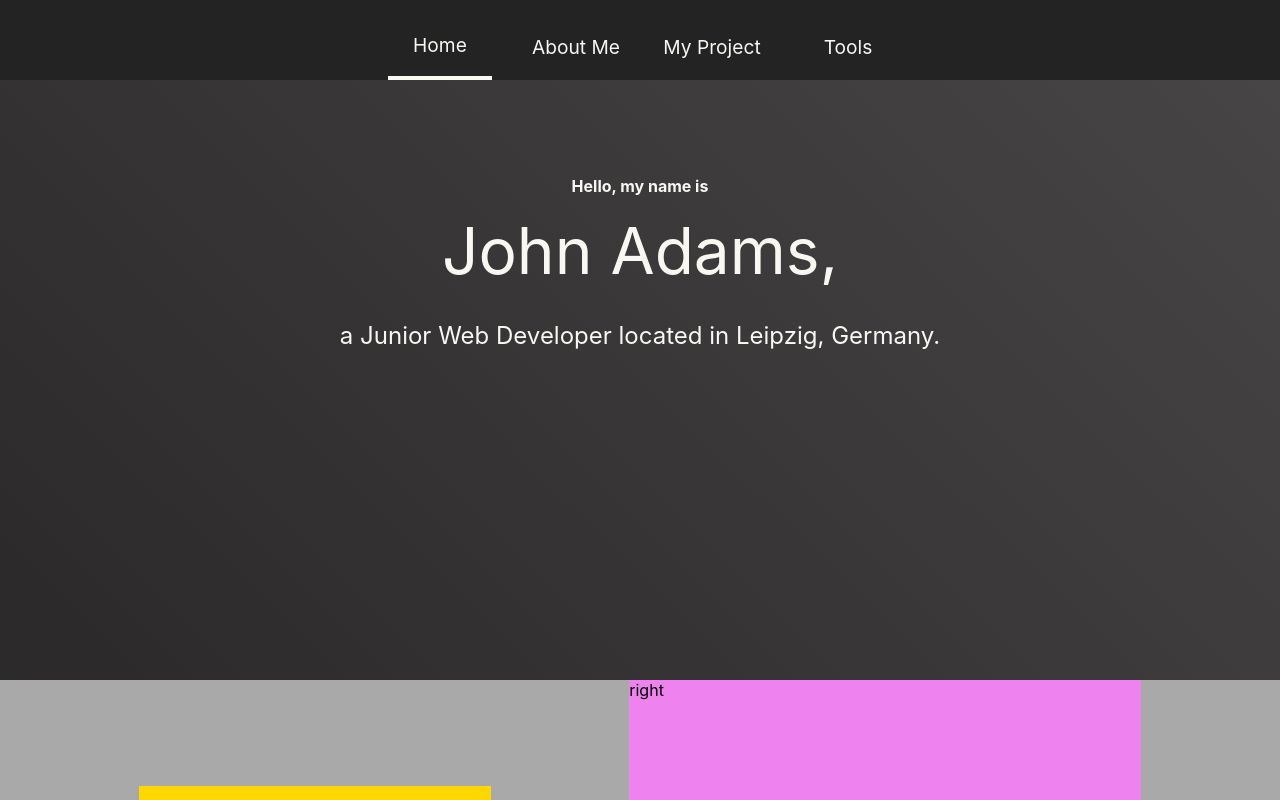
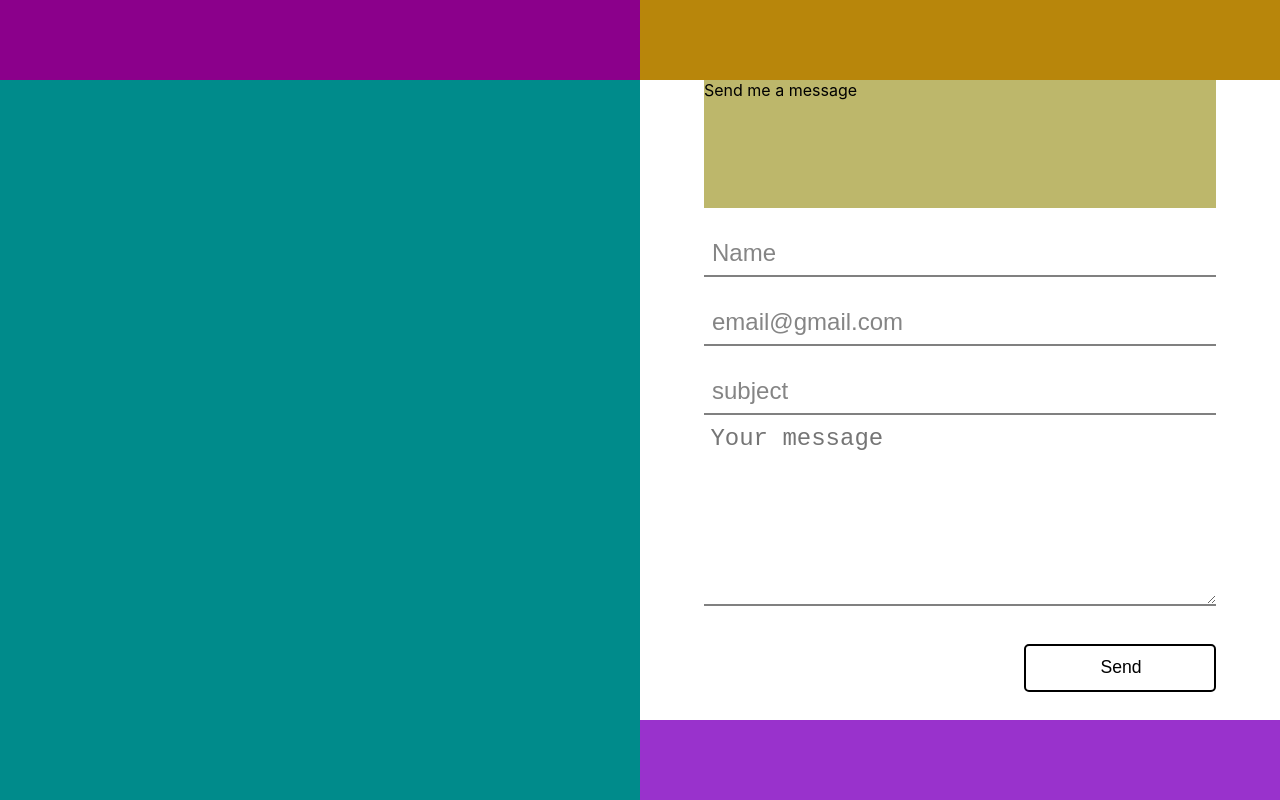
Before and after one commit to johnxadams/portfolio-v3, a React (Create React App) app: page / in a window 1280 px wide. Shown: the top 800 px of the page. Built offline with nearby package versions, Linux system fonts and the light colour scheme; a web font is replaced by a local one.

Commit message:
contact fomular and emailjs

```diff
--- a/package.json
+++ b/package.json
@@ -3,6 +3,7 @@
   "version": "0.1.0",
   "private": true,
   "dependencies": {
+    "@emailjs/browser": "^3.6.2",
     "@testing-library/jest-dom": "^5.16.4",
     "@testing-library/react": "^13.3.0",
     "@testing-library/user-event": "^13.5.0",
--- /dev/null
+++ b/src/components/Layout/ContactPage/ContactPage.jsx
@@ -0,0 +1,57 @@
+import {useRef} from 'react';
+import emailjs from '@emailjs/browser';
+
+
+const serviceID = 'service_nlooqos';
+const templateID = 'template_qss9x3c';
+const publicKey = 'uihv82IHWFWnCPMMm'
+
+export default function Contactpage() {
+    const form = useRef();
+
+    const sendEmail = (e) => {
+    e.preventDefault();
+
+    emailjs.sendForm(`${serviceID}`, `${templateID}`, form.current, `${publicKey}`)
+    .then((result) => {
+      console.log(result.text);
+    }, (error) => {
+      console.log(error.text);
+    });
+    e.target.reset()
+    }
+
+      return (
+        <>
+          <section className="contact-main">
+            <div className="contact-main-left">
+              <div className="contact-left-head"></div>
+            </div>
+            <div className="contact-main-right">
+              <div className="contact-right-head"></div>
+              <div className="contact-right-main">
+                <div className="text-me-message">Send me a message</div>
+                <form ref={form} onSubmit={sendEmail}>
+                  <div className="contact-me-user-name">
+                    <input type="text" placeholder="Name" name="user_name" />
+                  </div>
+                  <div className="contact-me-user-email">
+                    <input type="text" placeholder="email@gmail.com" name="user_email" />
+                  </div>
+                  <div className="contact-me-subject">
+                    <input type="text" placeholder="subject" name="subject"/>
+                  </div>
+                  <div className="contact-me-user-msg">
+                    <textarea type="text" placeholder="Your message" name="message"/>
+                  </div>
+                  <div className="contact-me-submit-space">
+                    <input type="submit" value="Send" />
+                  </div>
+                </form>
+              </div>
+              <div className="contact-right-bottom"></div>
+            </div>
+          </section>
+        </>
+      );
+    }
--- a/src/components/Layout/layout.jsx
+++ b/src/components/Layout/layout.jsx
@@ -11,11 +11,15 @@ import Tools from "./Tools/Tools";
 //data
 import { worksArr } from "../../data";
 import Footer from "./Footer/Footer";
+import Contactpage from "./ContactPage/ContactPage";
 
 export const Layout = () => {
   return (
     <>
-      <section>
+    <section>
+        <Contactpage />
+      </section>
+      {/* <section>
         <NavBar />
       </section>
       <section id={"/"} className="landing-page">
@@ -42,7 +46,7 @@ export const Layout = () => {
       </section>
       <section className="footer-page" >
         <Footer/>
-      </section>
+      </section> */}
     </>
   );
 };
--- a/src/scss/layout/__layout-dir.scss
+++ b/src/scss/layout/__layout-dir.scss
@@ -1,3 +1,4 @@
+@import "./contactpage";
 @import "./navbar";
 @import "./landingpage";
 @import "./about-me";
--- /dev/null
+++ b/src/scss/layout/_contactpage.scss
@@ -0,0 +1,118 @@
+.contact-main {
+    width: 100%;
+    height: 100vh;
+    // background: grey;
+    @include flex-justify-align-dir(flex-start, flex-start, row);
+    .contact-main-left {
+      width: 50%;
+      height: 100%;
+      background: darkcyan;
+      .contact-left-head {
+        width: 100%;
+        height: 5rem;
+        background: darkmagenta;
+      }
+    }
+    .contact-main-right {
+      width: 50%;
+      height: 100%;
+      // background: darkolivegreen;
+      @include flex-justify-align-dir(space-between, center, column);
+    }
+    .contact-right-head {
+      width: 100%;
+      min-height: 5rem;
+      background: darkgoldenrod;
+    }
+    .contact-right-main {
+      width: 80%;
+      min-height: 40rem;
+      // background: goldenrod;
+      .text-me-message {
+        width: 100%;
+        min-height: 8rem;
+        background: darkkhaki;
+      }
+      form {
+        width: 100%;
+        min-height: 32rem;
+        // background: darkblue;
+        @include flex-justify-align-dir(space-between, center, column);
+        div:first-child,
+        div:nth-child(2),
+        div:nth-child(3) {
+          width: 100%;
+          height: 4rem;
+          background: rgb(255, 255, 255);
+          margin-top: 0.5rem;
+          border-bottom: 2px solid gray;
+          input {
+            width: 100%;
+            margin: 0;
+            min-height: 100%;
+            border: none;
+            border-radius: 0px;
+            background: none;
+            font-size: 1.5rem;
+            padding-top: 1rem;
+            &:focus {
+              outline: none;
+            }
+            &::placeholder {
+              font-size: 1.5rem;
+            }
+          }
+        }
+        div:nth-child(4) {
+          width: 100%;
+          height: 12rem;
+          background: rgb(255, 255, 255);
+          margin-top: 0.5rem;
+          border-bottom: 2px solid gray;
+          textarea {
+            width: 100%;
+            margin: 0;
+            min-height: 100%;
+            border: none;
+            border-radius: 0px;
+            background: none;
+            font-size: 1.5rem;
+            padding-left: 0.2rem;
+            &:focus {
+              outline: none;
+            }
+            &::placeholder {
+              font-size: 1.5rem;
+              padding-left: 0.2rem;
+            }
+          }
+        }
+        div:nth-child(5) {
+          width: 100%;
+          height: 7rem;
+          // background: darkturquoise;
+          margin-top: 0.5rem;
+          @include flex-justify-align-dir(flex-end, center, row);
+          input {
+            height: 3rem;
+            width: 12rem;
+            border-radius: 5px;
+            outline: inherit;
+            background: none;
+            border: 2px solid black;
+            cursor: pointer;
+            &:active {
+              background: gray;
+              transition: .3s ease-in-out;
+            }
+          }
+        }
+      }
+    }
+    .contact-right-bottom {
+      // position: relative;
+      width: 100%;
+      min-height: 5rem;
+      background: darkorchid;
+    }
+  }
```
Also changed, not shown: 1 other file (tests, documents, lock files or other folders).
